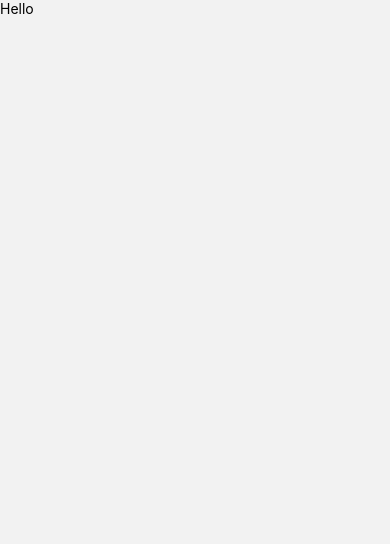
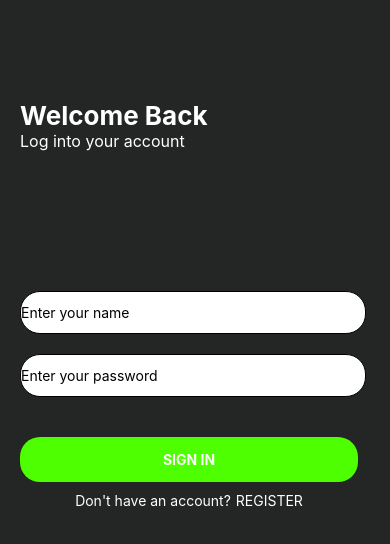
Before and after one commit to shavinda12/exerciseApp, a React Native app: screen /LoginScreen in a window 390 px wide. Shown: the top 544 px of the page. Built offline with nearby package versions, Linux system fonts and the light colour scheme.

Commit message:
adding login page

```diff
--- a/Navigation/StackNavigation/stackNavigation.tsx
+++ b/Navigation/StackNavigation/stackNavigation.tsx
@@ -18,7 +18,7 @@ const StackNavigation = () => {
   return (
     <stack.Navigator
       screenOptions={{headerShown: false}}
-      initialRouteName="StartScreen">
+      initialRouteName="LoginScreen">
       <stack.Screen name="StartScreen" component={StartScreen}></stack.Screen>
       <stack.Screen name="LoginScreen" component={LoginScreen}></stack.Screen>
       <stack.Screen name="RegistrationScreen" component={RegistrationScreen}></stack.Screen>
--- a/custom_modules/components/TextButton.tsx
+++ b/custom_modules/components/TextButton.tsx
@@ -1,25 +1,36 @@
-import { StyleSheet, Text, TouchableOpacity, View } from "react-native"
+import {StyleSheet, Text, TouchableOpacity, View} from 'react-native';
 
-interface TextButtonProps{
-    text:string
+interface TextButtonProps {
+  titleText: string;
+  buttonText: string;
 }
 
-
-const TextButton = ({text}:TextButtonProps) => {
+const TextButton = ({buttonText,titleText}: TextButtonProps) => {
   return (
     <TouchableOpacity>
-        <View>
-        <Text style={styles.textButton}>{text}</Text>
-        </View>
+      <View style={styles.textButtonContainer}>
+        <Text style={styles.textStyle}>{titleText}</Text>
+        <Text style={styles.textButton}>{buttonText}</Text>
+      </View>
     </TouchableOpacity>
-  )
-}
+  );
+};
 
-const styles=StyleSheet.create({
-    textButton:{
-        color:"#fff",
-        fontSize:14
-    }
-})
+const styles = StyleSheet.create({
+  textButton: {
+    color: '#fff',
+    fontSize: 14,
+  },
+  textButtonContainer: {
+    display: 'flex',
+    flexDirection: 'row',
+    justifyContent: 'center',
+    marginTop: 10,
+  },
+  textStyle: {
+    color: '#fff',
+    marginRight: 5,
+  },
+});
 
-export default TextButton
+export default TextButton;
--- /dev/null
+++ b/custom_modules/components/TextTitle.tsx
@@ -0,0 +1,19 @@
+import React from 'react'
+import { Text } from 'react-native'
+
+interface TextProps{
+    title:string
+    fontSize:number
+    fontWeight:"normal" | "bold" | "100" | "200" | "300" | "400" | "500" | "600" | "700" | "800" | "900",
+    fontColor:string
+}
+
+const TextTitle = ({title,fontSize,fontWeight,fontColor}:TextProps) => {
+  return (
+    <Text style={{fontSize:fontSize,fontWeight:fontWeight,color:fontColor}}>
+        {title}
+    </Text>
+  )
+}
+
+export default TextTitle
--- a/custom_modules/screens/LoginScreen.tsx
+++ b/custom_modules/screens/LoginScreen.tsx
@@ -1,10 +1,134 @@
-import React from 'react'
-import { Text } from 'react-native'
+import React from 'react';
+import {StyleSheet, Text, TextInput, View} from 'react-native';
+import TextTitle from '../components/TextTitle';
+import z from 'zod';
+import {Controller, useForm} from 'react-hook-form';
+import {zodResolver} from '@hookform/resolvers/zod';
+import Button from '../components/Button';
+import TextButton from '../components/TextButton';
+
+
+const loginSchema = z.object({
+  userName: z.string().min(1, {message: 'Password cannot be emplty'}),
+  password: z.string().min(1, {message: 'password cannot be empty'}),
+});
+
+type LoginFormData = z.infer<typeof loginSchema>;
 
 const LoginScreen = () => {
+  const {
+    control,
+    formState: {errors},
+    handleSubmit,
+  } = useForm<LoginFormData>({
+    resolver: zodResolver(loginSchema),
+  });
+
+  const onSubmit = (data: LoginFormData) => {
+    console.log(data);
+  };
+
   return (
-    <Text>Hello</Text>
-  )
-}
+    <View style={styles.container}>
+      <View style={styles.titleContainer}>
+        <TextTitle
+          fontSize={26}
+          fontWeight="bold"
+          title="Welcome Back"
+          fontColor="#fff"
+        />
+        <TextTitle
+          fontSize={16}
+          fontWeight="400"
+          title="Log into your account"
+          fontColor="#fff"
+        />
+      </View>
+      <View style={styles.formContainer}>
+        <View style={styles.inputFeildContainer}>
+          <Controller
+            control={control}
+            name="userName"
+            render={({field: {onChange, onBlur, value}}) => (
+              <TextInput
+                style={styles.inputBox}
+                onBlur={onBlur}
+                onChangeText={onChange}
+                value={value}
+                placeholder="Enter your name"
+              />
+            )}
+          />
+          {errors.userName && (
+            <Text style={styles.errorText}>{errors.userName.message}</Text>
+          )}
+        </View>
 
-export default LoginScreen
+        <View style={styles.inputFeildContainer}>
+          <Controller
+            control={control}
+            name="password"
+            render={({field: {onChange, onBlur, value}}) => (
+              <TextInput
+                style={styles.inputBox}
+                onBlur={onBlur}
+                onChangeText={onChange}
+                value={value}
+                placeholder="Enter your password"
+                secureTextEntry={true}
+              />
+            )}
+          />
+          {errors.userName && (
+            <Text style={styles.errorText}>{errors.userName.message}</Text>
+          )}
+        </View>
+        </View>
+        <View style={{marginTop:100,margin: 20,}}>
+          <Button
+            buttonText="SIGN IN"
+            buttonTextColor="#fff"
+            onClickButton={handleSubmit(onSubmit)}
+          />
+          <TextButton titleText="Don't have an account?" buttonText='REGISTER'/>
+      </View>
+    </View>
+  );
+};
+
+const styles = StyleSheet.create({
+  container: {
+    flex: 1,
+    backgroundColor: '#242525',
+    display: 'flex',
+    flexDirection: 'column',
+    alignItems: 'flex-start',
+  },
+  titleContainer: {
+    marginTop:100,
+    margin: 20,
+  },
+  formContainer: {
+    marginTop:100,
+    margin: 20,
+  },
+  inputBox: {
+    width: 346,
+    height: 43,
+    borderRadius: 20,
+    borderWidth: 1,
+    backgroundColor: '#fff',
+  },
+  errorText: {
+    color: 'red',
+    fontSize: 12,
+  },
+  inputError: {
+    borderColor: 'red',
+  },
+  inputFeildContainer: {
+    marginTop: 20,
+  },
+});
+
+export default LoginScreen;
--- a/custom_modules/screens/StartScreen.tsx
+++ b/custom_modules/screens/StartScreen.tsx
@@ -23,10 +23,7 @@ const StartScreen = () => {
       resizeMode="cover">
         <View style={styles.overlay}>
             <Button buttonText='START YOUR FITNESS ADVENTURE' buttonTextColor='#000' onClickButton={navigationToLoginScreen}/>
-            <View style={styles.textButtonContainer}>
-              <Text style={styles.textStyle}>Don't have an account?</Text>
-              <TextButton text="REGISTER"/>
-            </View>
+            <TextButton titleText="Don't have an account?" buttonText="REGISTER"/>
         </View>
       </ImageBackground>
   );
@@ -42,16 +39,6 @@ const styles=StyleSheet.create({
         justifyContent:"flex-end",
         marginBottom:"20%"
     },
-    textButtonContainer:{
-      display:"flex",
-      flexDirection:"row",
-      justifyContent:"center",
-      marginTop:10,
-    },
-    textStyle:{
-      color:"#fff",
-      marginRight:5
-    }
 
 })
 
--- a/package.json
+++ b/package.json
@@ -10,13 +10,17 @@
     "test": "jest"
   },
   "dependencies": {
+    "@hookform/resolvers": "^3.9.1",
     "@react-native-async-storage/async-storage": "^1.21.0",
     "@react-navigation/bottom-tabs": "^6.5.16",
     "@react-navigation/material-top-tabs": "^6.6.10",
     "@react-navigation/native": "^6.1.10",
     "@react-navigation/native-stack": "^6.9.18",
+    "@tanstack/react-query": "^4.0.0",
     "axios": "^1.7.7",
+    "mantine-form-zod-resolver": "^1.1.0",
     "react": "18.2.0",
+    "react-hook-form": "^7.54.2",
     "react-native": "0.73.4",
     "react-native-dotenv": "^3.4.11",
     "react-native-linear-gradient": "^2.8.3",
@@ -27,7 +31,7 @@
     "react-native-vector-icons": "^10.0.3",
     "react-native-virtualized-view": "^1.0.0",
     "react-query": "^3.39.3",
-    "@tanstack/react-query": "^4.0.0"
+    "zod": "^3.24.1"
   },
   "devDependencies": {
     "@babel/core": "^7.20.0",
```
Also changed, not shown: custom_modules/components/TextInputFeild.tsx (added, +52 -0 lines), 1 other file (tests, documents, lock files or other folders).
